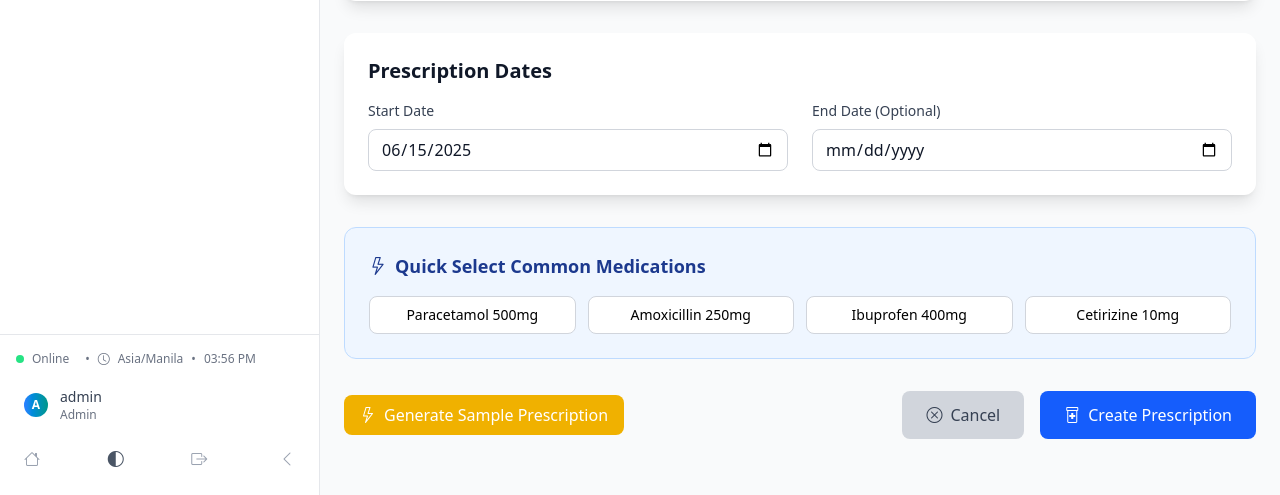
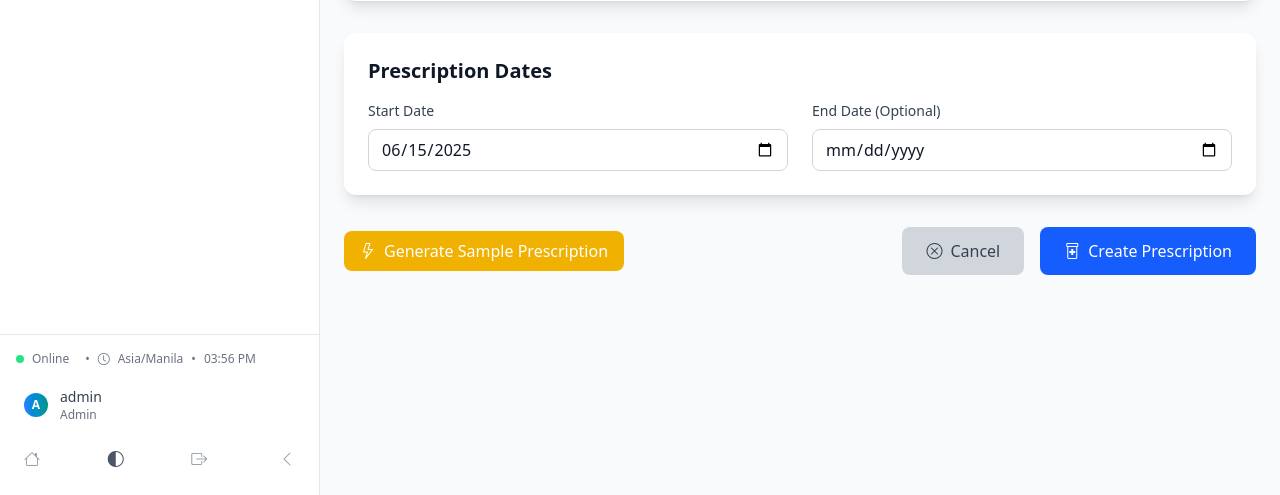
Before and after one commit to MACantara/C.A.R.E, a Flask app: page /prescriptions/new in a window 1280 px wide. Shown: the part 1311-1806 px from the top of the page. Run offline with Flask 3, Linux system fonts and the light colour scheme; a user stored in the database is signed in.

Commit message:
Remove quick select section for common medications from prescription form

```diff
--- a/app/templates/medical_dashboard/medical_records/prescription_form.html
+++ b/app/templates/medical_dashboard/medical_records/prescription_form.html
@@ -248,35 +248,6 @@
                     </div>
                 </div>
 
-                <!-- Common Medications Quick Select -->
-                <div class="bg-blue-50 dark:bg-blue-900/20 rounded-xl p-6 border border-blue-200 dark:border-blue-800">
-                    <h3 class="text-lg font-semibold text-blue-900 dark:text-blue-100 mb-4">
-                        <i class="bi bi-lightning mr-2"></i>Quick Select Common Medications
-                    </h3>
-                    <div class="grid grid-cols-2 md:grid-cols-4 gap-3">
-                        <button type="button"
-                            class="quick-med-btn px-3 py-2 text-sm bg-white dark:bg-gray-700 border border-gray-300 dark:border-gray-600 rounded-lg hover:bg-blue-50 dark:hover:bg-blue-900/30 transition-colors duration-200"
-                            data-med="Paracetamol" data-dosage="500mg" data-frequency="Three times daily">
-                            Paracetamol 500mg
-                        </button>
-                        <button type="button"
-                            class="quick-med-btn px-3 py-2 text-sm bg-white dark:bg-gray-700 border border-gray-300 dark:border-gray-600 rounded-lg hover:bg-blue-50 dark:hover:bg-blue-900/30 transition-colors duration-200"
-                            data-med="Amoxicillin" data-dosage="250mg" data-frequency="Three times daily">
-                            Amoxicillin 250mg
-                        </button>
-                        <button type="button"
-                            class="quick-med-btn px-3 py-2 text-sm bg-white dark:bg-gray-700 border border-gray-300 dark:border-gray-600 rounded-lg hover:bg-blue-50 dark:hover:bg-blue-900/30 transition-colors duration-200"
-                            data-med="Ibuprofen" data-dosage="400mg" data-frequency="Three times daily">
-                            Ibuprofen 400mg
-                        </button>
-                        <button type="button"
-                            class="quick-med-btn px-3 py-2 text-sm bg-white dark:bg-gray-700 border border-gray-300 dark:border-gray-600 rounded-lg hover:bg-blue-50 dark:hover:bg-blue-900/30 transition-colors duration-200"
-                            data-med="Cetirizine" data-dosage="10mg" data-frequency="Once daily">
-                            Cetirizine 10mg
-                        </button>
-                    </div>
-                </div>
-
                 <!-- Form Actions -->
                 <div class="flex justify-between items-center">
                     <!-- Sample Data Button for Testing -->
```
